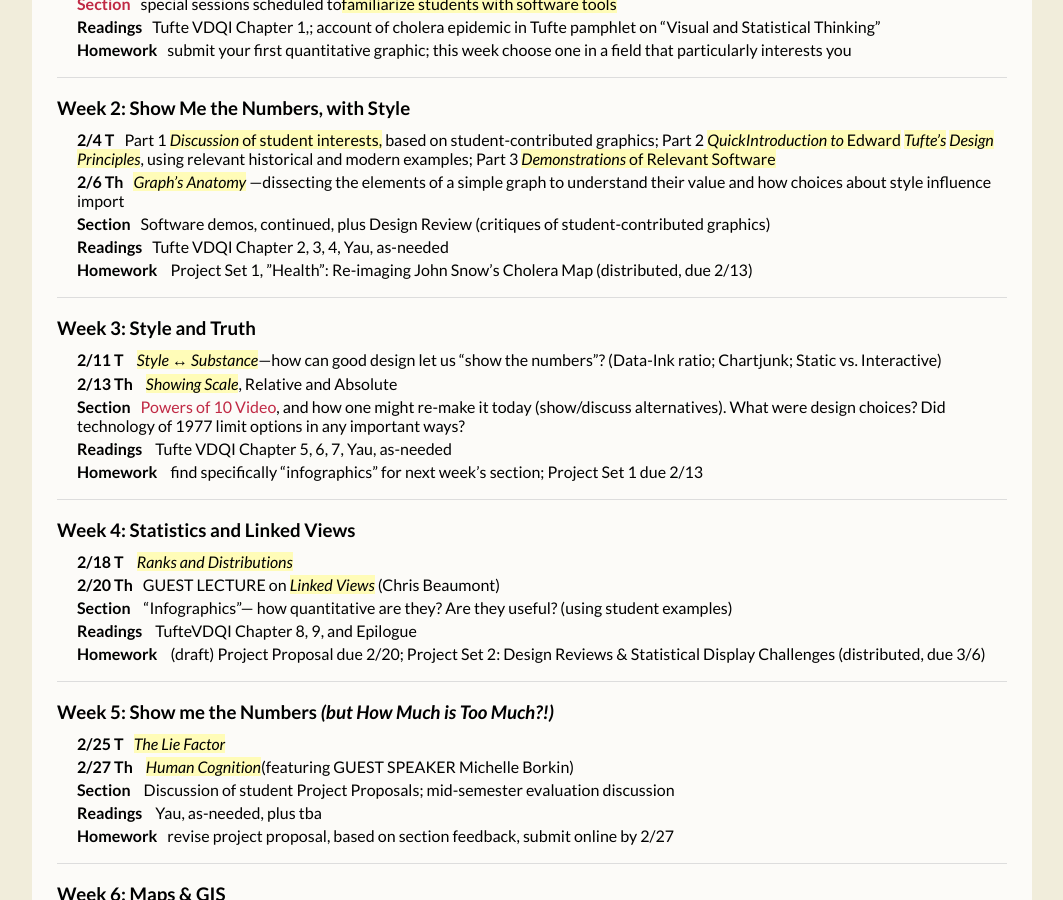
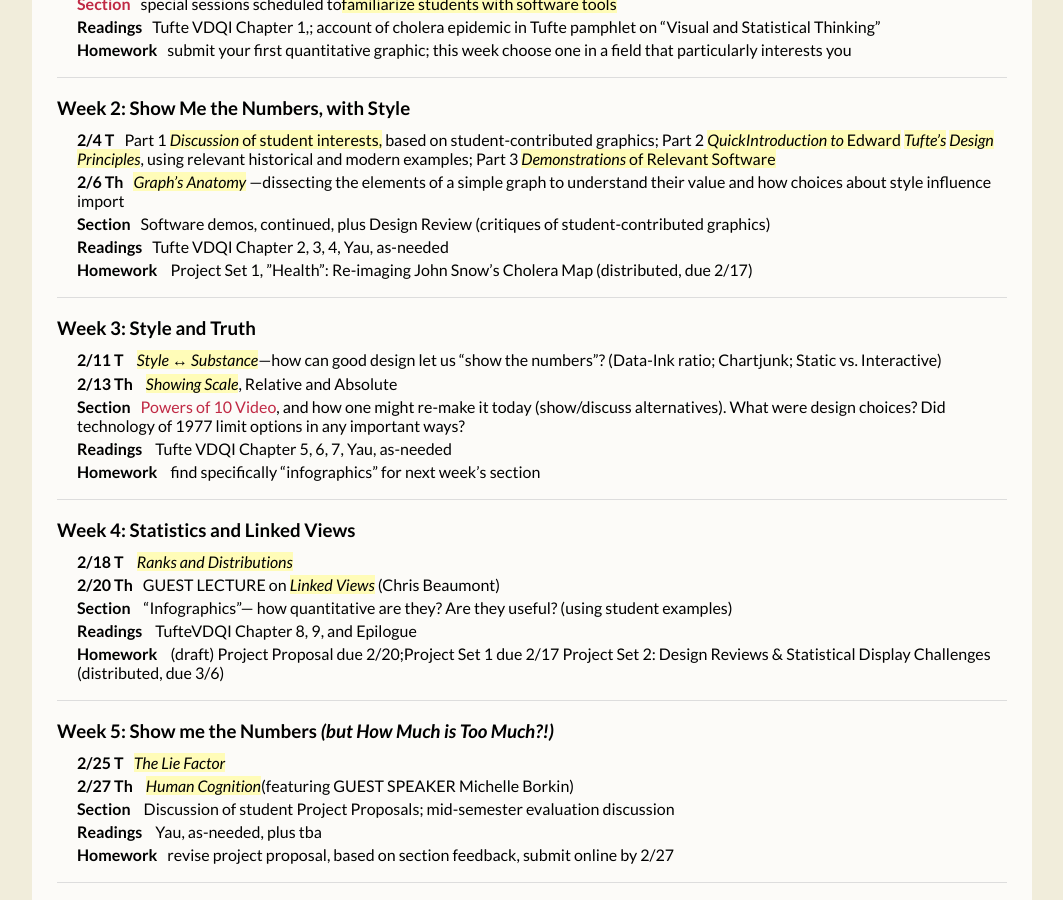
Before and after one commit to emr19/emr19.github.io, a Jekyll site: the page built from schedule/index.html, in a window 1280 px wide and 900 px high, scrolled down 454 px. Shown: the whole window, without its empty margins (108-1171 px from the left). Built offline with Jekyll 4.4.1, drawn with Linux system fonts in a browser that asks for light colours; Markdown is read by kramdown in place of the engine named in the settings.

Commit message:
Update Project Set 1 due date

```diff
--- a/schedule/index.html
+++ b/schedule/index.html
@@ -67,7 +67,7 @@
 
     <li><span class="leader">Homework</span>
     <span class="c3 c12">Project Set 1</span><span class="c3">, &rdquo;Health&rdquo;:
-      Re-imaging John Snow&rsquo;s Cholera Map (distributed, due 2/13)</span></li>
+      Re-imaging John Snow&rsquo;s Cholera Map (distributed, due 2/17)</span></li>
   </ul>
 </div>
 
@@ -95,8 +95,7 @@
 
     <li><span class="leader">Homework</span> find
       specifically &ldquo;<span class="c3 c12">infographics&rdquo;</span>
-    <span class="c3">for next week&rsquo;s section;</span> <span class="c3 c12">Project
-      Set 1 due 2/13</span></li>
+    <span class="c3">for next week&rsquo;s section</span></li>
   </ul>
 </div>
 
@@ -120,8 +119,8 @@
 
     <li>
       <span class="leader">Homework</span> <span class="c3 c12">(draft) Project Proposal
-        due 2/20</span><span class="c3">;</span> <span class="c3 c12">Project Set
-        2</span><span class="c3">: Design Reviews &amp; Statistical Display Challenges
+        due 2/20</span><span class="c3">;</span><span class="c3 c12">Project Set 1 due 2/17</span>
+        <span class="c3 c12">Project Set 2</span><span class="c3">: Design Reviews &amp; Statistical Display Challenges
         (distributed, due 3/6)</span>
     </li>
   </ul>
```
